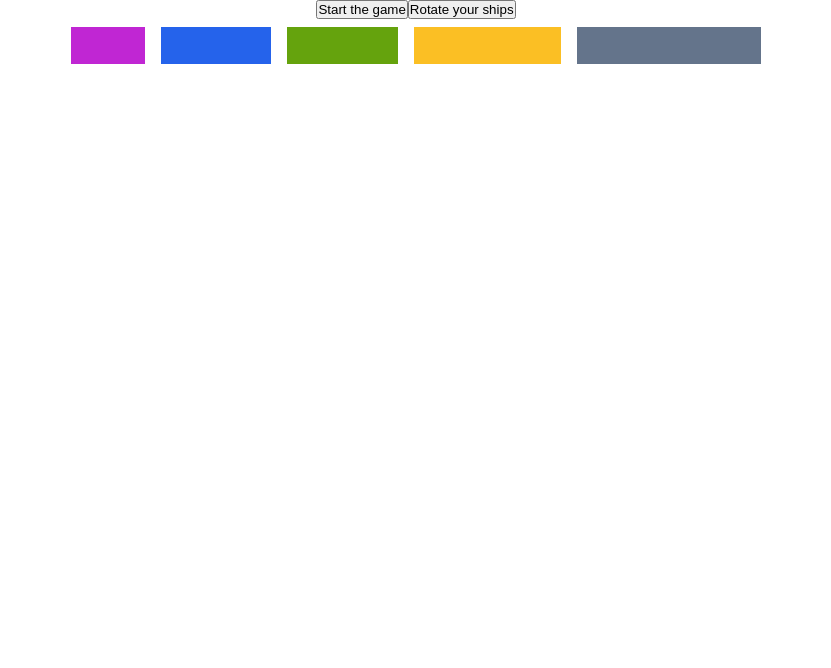
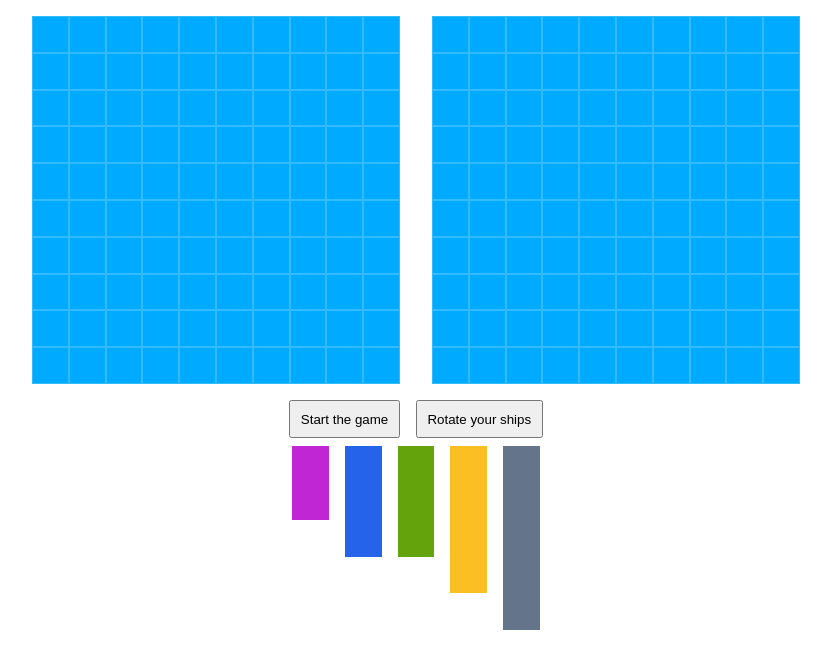
Before and after one commit to devhausleipzig/camp-8-battleship, a website built with Vite: page index.html in a window 1280 px wide. Both pictures are taken after a click on the button "Rotate your ships". Shown: the whole page, without its empty margins (224-1055 px from the left). Built offline with nearby package versions, Linux system fonts and the light colour scheme.

Commit message:
end day 1

```diff
--- /dev/null
+++ b/src/grid.ts
@@ -0,0 +1,65 @@
+import { PlayerShip, shipNames, ShipType } from "./ship";
+
+export type Position = `${string}-${number}`;
+type PossibleValue = "" | "hit" | "miss" | ShipType;
+type GridState = Record<Position, PossibleValue>;
+
+abstract class Grid {
+  state: GridState = {};
+  type: "player" | "computer";
+  element: HTMLElement;
+  squares: HTMLElement[] = [];
+
+  constructor(type: "player" | "computer") {
+    this.type = type;
+
+    // Create the Grid State
+    const gridChars = ["a", "b", "c", "d", "e", "f", "g", "h", "i", "j"];
+    for (let i = 0; i < gridChars.length; i++) {
+      for (let j = 1; j <= 10; j++) {
+        const position: Position = `${gridChars[i]}-${j}`;
+        this.state[position] = "";
+      }
+    }
+
+    this.element = document.createElement("div");
+    this.element.classList.add("grid");
+    this.element.id = this.type === "player" ? "player-grid" : "computer-grid";
+    const container = document.querySelector(".grid-container") as HTMLElement;
+    container.appendChild(this.element);
+  }
+
+  createBoard(): void {
+    // iterate over the state object
+    for (const key in this.state) {
+      // create a square(div)
+      const square = document.createElement("div");
+      // give the square an id -> e.g. player-a-1 computer-b-2
+      square.id = `${this.type}-${key}`;
+      // append the squares to the grid
+      this.element.appendChild(square);
+      // add the squares also to the squares field
+      this.squares.push(square);
+    }
+  }
+}
+
+export class PlayerGrid extends Grid {
+  shipsToBePlaced: PlayerShip[] = [];
+  // shipsToBePlaced: PlayerShip[];
+  constructor() {
+    super("player");
+    shipNames.forEach((shipName) =>
+      this.shipsToBePlaced.push(new PlayerShip(shipName))
+    );
+    // this.shipsToBePlaced = shipNames.map(
+    //   (shipName) => new PlayerShip(shipName)
+    // );
+  }
+}
+
+export class ComputerGrid extends Grid {
+  constructor() {
+    super("computer");
+  }
+}
--- a/src/main.ts
+++ b/src/main.ts
@@ -1 +1,15 @@
 import "./style.css";
+import { PlayerGrid, ComputerGrid } from "./grid";
+
+const startButton = document.getElementById("start") as HTMLElement;
+const rotateButton = document.getElementById("rotate") as HTMLElement;
+
+const playerGrid = new PlayerGrid();
+const computerGrid = new ComputerGrid();
+
+playerGrid.createBoard();
+computerGrid.createBoard();
+
+rotateButton.addEventListener("click", () => {
+  playerGrid.shipsToBePlaced.forEach((ship) => ship.rotate());
+});
--- /dev/null
+++ b/src/ship.ts
@@ -0,0 +1,56 @@
+export type ShipType =
+  | "destroyer"
+  | "submarine"
+  | "cruiser"
+  | "battleship"
+  | "carrier";
+
+export const shipNames: ShipType[] = [
+  "destroyer",
+  "submarine",
+  "cruiser",
+  "battleship",
+  "carrier",
+];
+
+export class Ship {
+  type: ShipType;
+  length: number;
+  isHorizontal: boolean = true;
+
+  constructor(type: ShipType) {
+    this.type = type;
+
+    switch (this.type) {
+      case "destroyer":
+        this.length = 2;
+        break;
+      case "cruiser":
+      case "submarine":
+        this.length = 3;
+        break;
+      case "battleship":
+        this.length = 4;
+        break;
+      case "carrier":
+        this.length = 5;
+        break;
+    }
+  }
+}
+
+export class PlayerShip extends Ship {
+  element: HTMLElement;
+
+  constructor(type: ShipType) {
+    super(type);
+    this.element = document.querySelector(
+      `.${this.type}-container`
+    ) as HTMLElement;
+  }
+
+  rotate() {
+    this.isHorizontal = !this.isHorizontal;
+    this.element.classList.toggle(`${this.type}-container-vertical`);
+  }
+}
--- a/src/style.css
+++ b/src/style.css
@@ -16,6 +16,31 @@
   display: flex;
   justify-content: center;
   width: 100%;
+}
+
+.button-row {
+  gap: 2vmin;
+}
+
+.button-row > button {
+  padding: 0.6rem;
+}
+
+.grid {
+  background-color: hsl(200, 100%, 50%);
+  display: grid;
+  margin: 2vmin;
+  width: 46vmin;
+  height: 46vmin;
+  grid-template-columns: repeat(10, 1fr);
+  grid-template-rows: repeat(10, 1fr);
+}
+
+.grid > div {
+  border: 1px solid hsla(0, 0%, 100%, 0.2);
+  display: flex;
+  justify-content: center;
+  align-items: center;
 }
 
 .ships {
@@ -39,19 +64,44 @@
   background-color: var(--destroyer-color);
   --width: 2;
 }
+
+.destroyer-container-vertical {
+  --width: 1;
+  --height: 2;
+}
+
 .submarine-container {
   background-color: var(--submarine-color);
   --width: 3;
 }
+
 .cruiser-container {
   background-color: var(--cruiser-color);
   --width: 3;
 }
+
+.submarine-container-vertical,
+.cruiser-container-vertical {
+  --width: 1;
+  --height: 3;
+}
+
 .battleship-container {
   background-color: var(--battleship-color);
   --width: 4;
 }
+
+.battleship-container-vertical {
+  --width: 1;
+  --height: 4;
+}
+
 .carrier-container {
   background-color: var(--carrier-color);
   --width: 5;
 }
+
+.carrier-container-vertical {
+  --width: 1;
+  --height: 5;
+}
```
